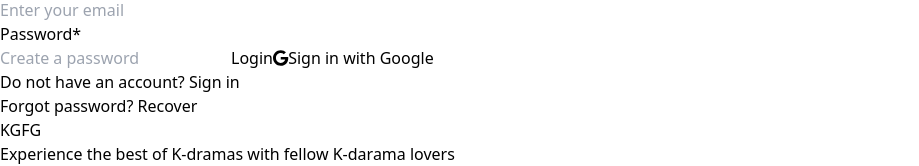
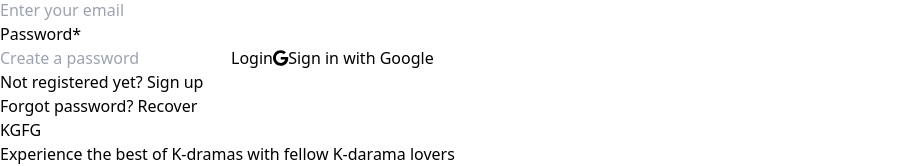
Before and after one commit to Nanahawaw/KDFGroup, a React (Vite) app: page /Auth in a window 1280 px wide. Both pictures are taken after a click on the element "Log in". Shown: the part 1382-1548 px from the top of the page, without its empty margins (0-919 px from the left). Built offline with nearby package versions, Linux system fonts and the light colour scheme.

Commit message:
refactor: AuthPage responds to location changes

```diff
--- a/src/authentication/AuthPage.jsx
+++ b/src/authentication/AuthPage.jsx
@@ -1,4 +1,4 @@
-import { useState } from "react"
+import { useState, useEffect } from "react"
 import { useLocation } from "react-router-dom"
 import AuthBanner from "./AuthBanner"
 import SignIn from "./SignIn"
@@ -10,6 +10,13 @@ function AuthPage() {
   const location = useLocation()
   const initialPage = location.state?.pageString || "signIn"
   const [page, setPage] = useState(initialPage)
+
+  // UseEffect to handle changes in the location state
+  useEffect(() => {
+    if (location.state?.pageString) {
+      setPage(location.state.pageString)
+    }
+  }, [location.state?.pageString])
 
   const renderPage = () => {
     switch (page) {
--- a/src/authentication/LogIn.jsx
+++ b/src/authentication/LogIn.jsx
@@ -181,12 +181,12 @@ function LogIn({ nextPage }) {
           Sign in with Google
         </button>
         <p className="font-normal text-gray-500 mt-6 text-center">
-          Do not have an account?{" "}
+          Not registered yet?{" "}
           <span
             className="text-purple-500 font-semibold hover:bg-purple-700"
             onClick={handleSignIn}
           >
-            Sign in
+            Sign up
           </span>
         </p>
         <p className="font-normal text-gray-500 mt-2 text-center">
--- a/src/components/NavBar.jsx
+++ b/src/components/NavBar.jsx
@@ -92,7 +92,7 @@ function NavBar() {
                       className="w-[220px] h-[38px] border rounded-md hover:bg-[#DCE3F5]"
                       onClick={() => handleAuthNavigation("signIn")}
                     >
-                      Sign In
+                      Sign Up
                     </button>
                   </div>
                 </div>
```
